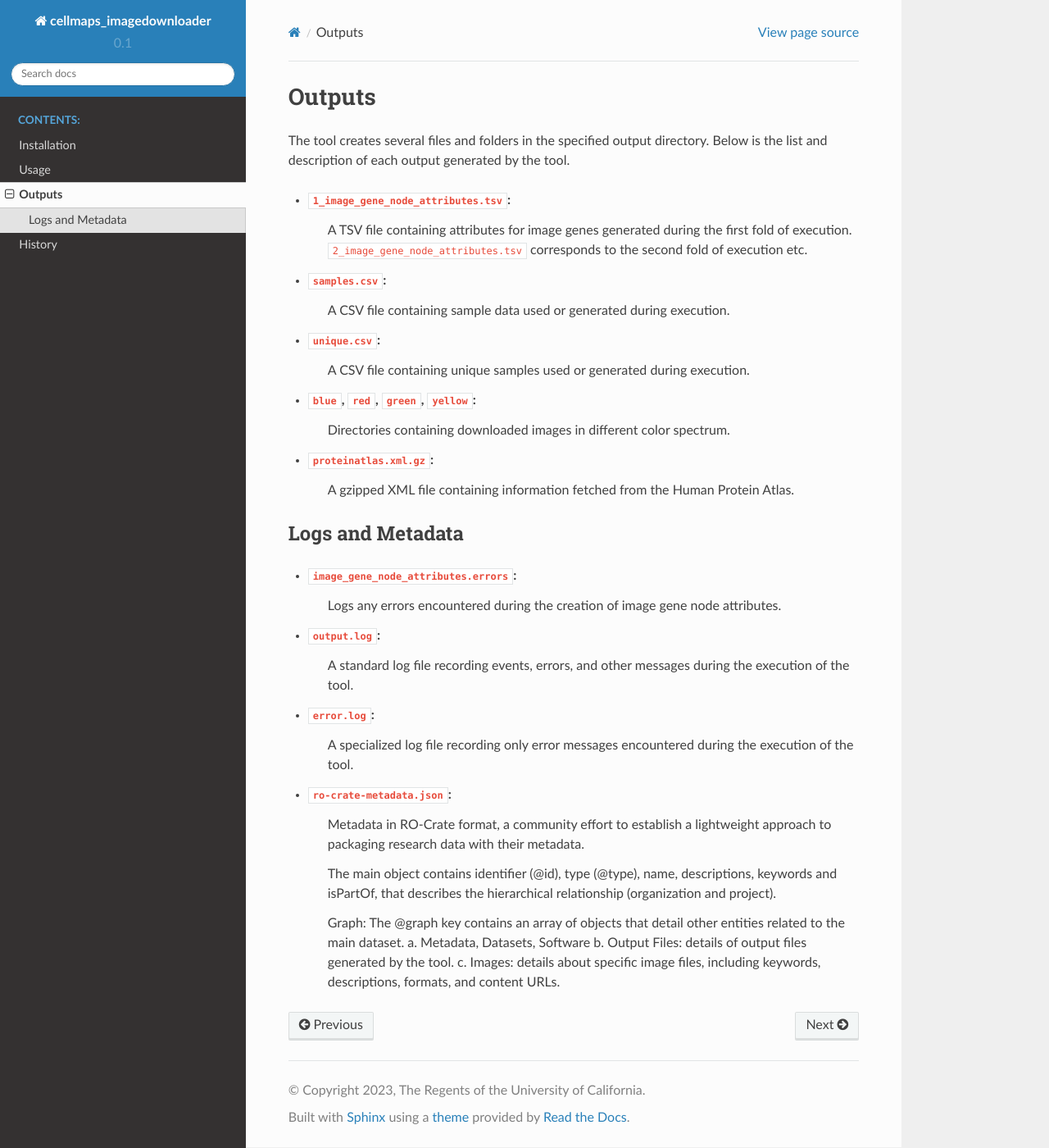
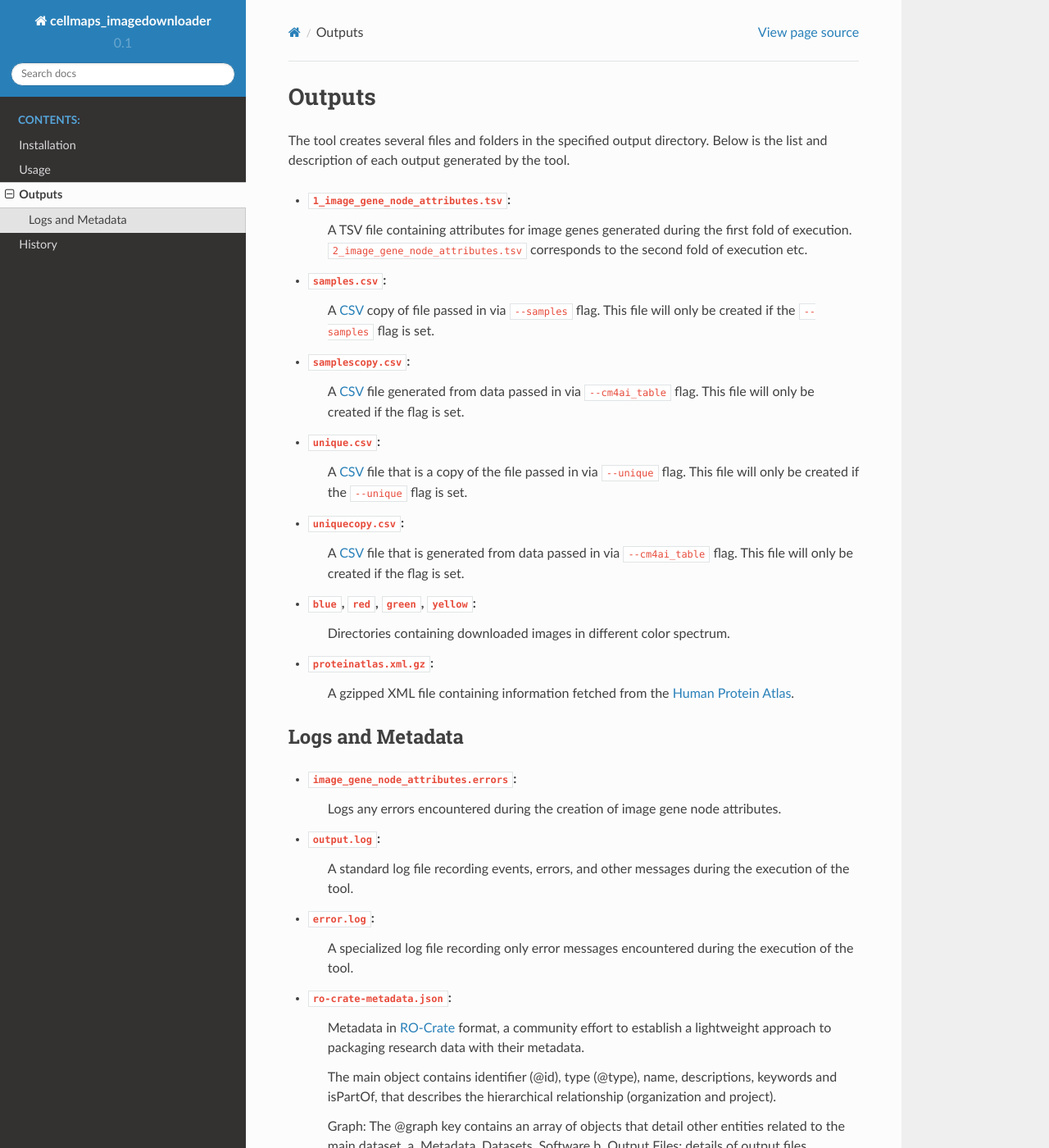
Before and after one commit to idekerlab/cellmaps_imagedownloader, a Sphinx documentation site: the page built from docs/outputs.rst, in a window 1280 px wide and 1400 px high. Shown: the whole window at 82% size. Built offline with Sphinx 7.4.7 and the Read the Docs theme 2.0.0, drawn with Linux system fonts in a browser that asks for light colours; pages that are not in the unit, such as notebooks, are missing from menus.

Commit message:
added rocrate, csv, and hpa links. Added some more text about outputs

```diff
--- a/docs/outputs.rst
+++ b/docs/outputs.rst
@@ -10,16 +10,26 @@ Below is the list and description of each output generated by the tool.
     to the second fold of execution etc.
 
 - ``samples.csv``:
-    A CSV file containing sample data used or generated during execution.
+    A CSV_ copy of file passed in via ``--samples`` flag. This file will only
+    be created if the ``--samples`` flag is set.
+
+- ``samplescopy.csv``:
+    A CSV_ file generated from data passed in via ``--cm4ai_table`` flag.
+    This file will only be created if the flag is set.
 
 - ``unique.csv``:
-    A CSV file containing unique samples used or generated during execution.
+    A CSV_ file that is a copy of the file passed in via ``--unique`` flag.
+    This file will only be created if the ``--unique`` flag is set.
+
+- ``uniquecopy.csv``:
+    A CSV_ file that is generated from data passed in via ``--cm4ai_table`` flag.
+    This file will only be created if the flag is set.
 
 - ``blue``, ``red``, ``green``, ``yellow``:
     Directories containing downloaded images in different color spectrum.
 
 - ``proteinatlas.xml.gz``:
-    A gzipped XML file containing information fetched from the Human Protein Atlas.
+    A gzipped XML file containing information fetched from the `Human Protein Atlas`_.
 
 Logs and Metadata
 -----------------
@@ -34,7 +44,7 @@ Logs and Metadata
     A specialized log file recording only error messages encountered during the execution of the tool.
 
 - ``ro-crate-metadata.json``:
-    Metadata in RO-Crate format, a community effort to establish a lightweight approach to packaging research data with their metadata.
+    Metadata in RO-Crate_ format, a community effort to establish a lightweight approach to packaging research data with their metadata.
 
     The main object contains identifier (@id), type (@type), name, descriptions, keywords and isPartOf, that describes the hierarchical relationship (organization and project).
 
@@ -42,3 +52,7 @@ Logs and Metadata
     a. Metadata, Datasets, Software
     b. Output Files: details of output files generated by the tool.
     c. Images: details about specific image files, including keywords, descriptions, formats, and content URLs.
+
+.. _RO-Crate: https://www.researchobject.org/ro-crate
+.. _CSV: https://en.wikipedia.org/wiki/Comma-separated_values
+.. _Human Protein Atlas: https://www.proteinatlas.org/
```
